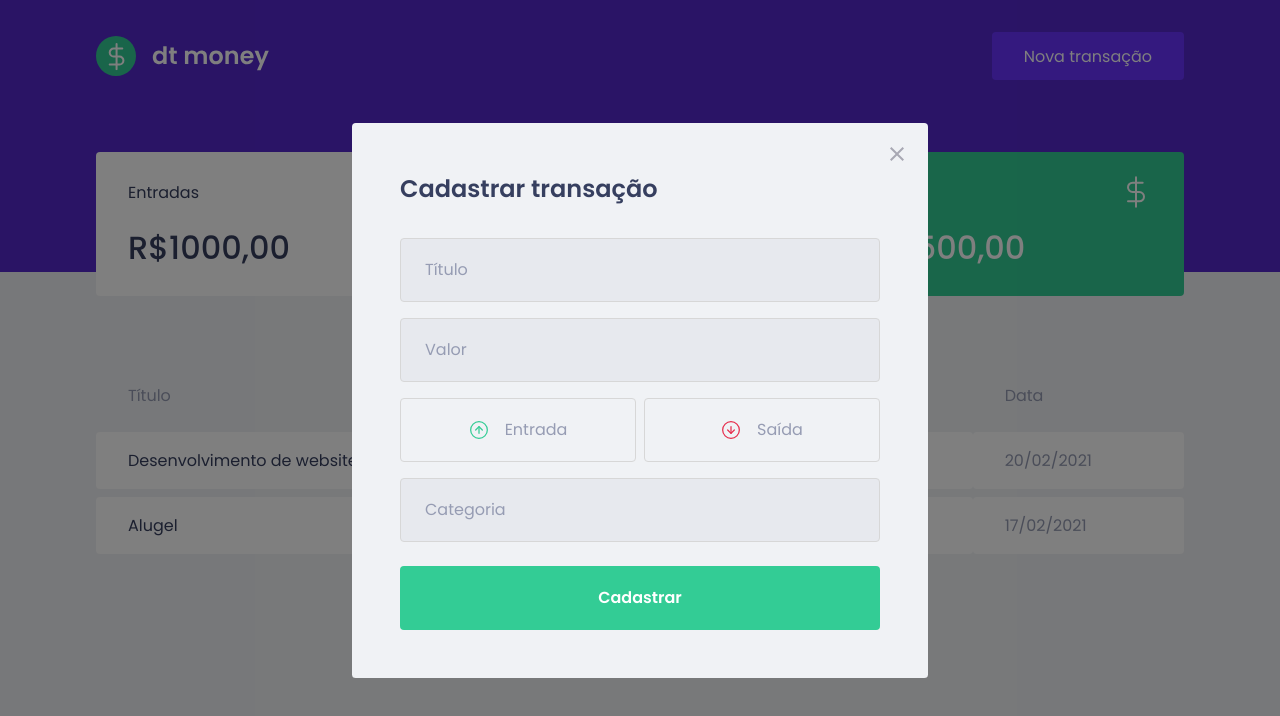
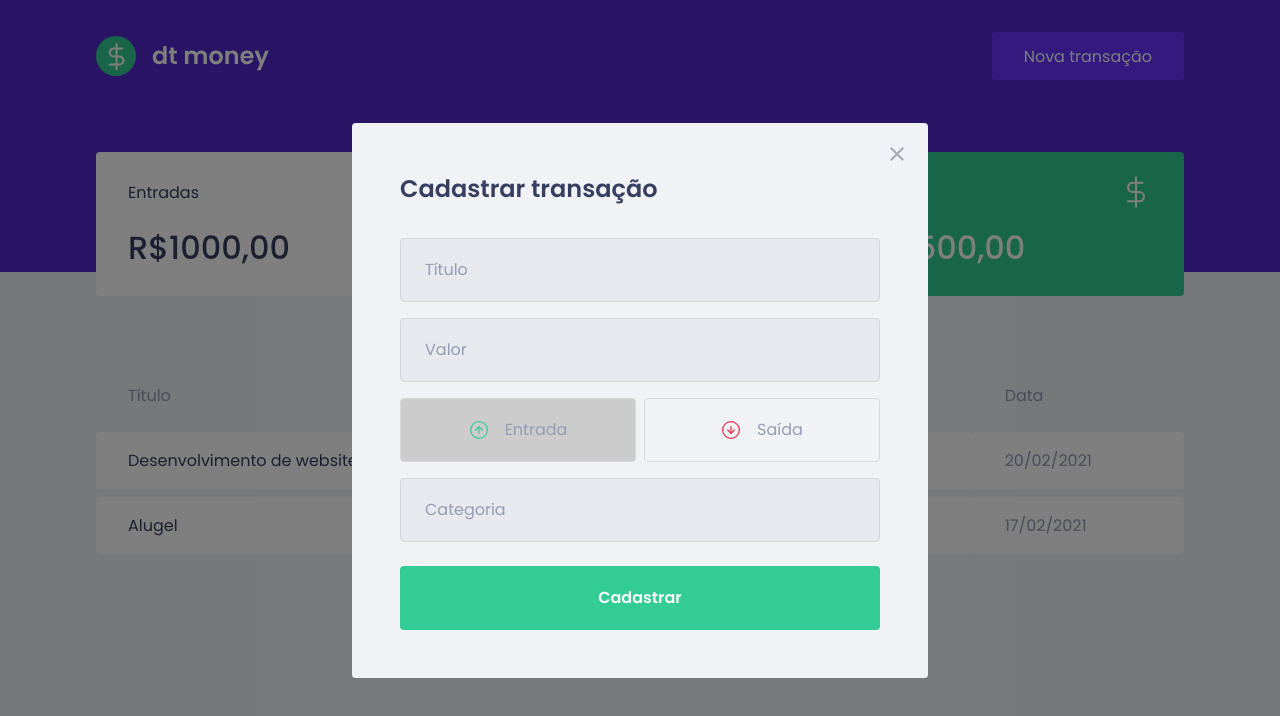
Before and after one commit to Lego4m/Ignite-ReactJS, a React (Create React App) app in the folder 02-dtmoney/: page / in a window 1280 px wide. Both pictures are taken after a click on the button "Nova transação". Shown: the top 716 px of the page. Built offline with nearby package versions, Linux system fonts and the light colour scheme; no server answers; what miragejs would draw is missing.

Commit message:
02 - Funcionamento dos Botões

```diff
--- a/02-dtmoney/src/components/NewTransactionModal/index.tsx
+++ b/02-dtmoney/src/components/NewTransactionModal/index.tsx
@@ -1,10 +1,11 @@
+import { useState } from 'react';
 import Modal from 'react-modal';
 
 import closeImg from '../../assets/close.svg';
 import incomeImg from '../../assets/income.svg';
 import outcomeImg from '../../assets/outcome.svg';
 
-import { Container, TransactionTypeContainer } from './styles';
+import { Container, TransactionTypeContainer, RadioBox } from './styles';
 
 interface NewTransactionModalProps {
   isOpen: boolean;
@@ -12,6 +13,8 @@ interface NewTransactionModalProps {
 }
 
 export function NewTransactionModal({ isOpen, onRequestClose }: NewTransactionModalProps) {
+  const [type, setType] = useState('deposit');
+
   return (
     <Modal
       isOpen={isOpen}
@@ -41,21 +44,23 @@ export function NewTransactionModal({ isOpen, onRequestClose }: NewTransactionMo
         />
 
         <TransactionTypeContainer>
-          <button
+          <RadioBox
             type="button"
-
+            onClick={() => setType('deposit')}
+            isActive={type === 'deposit'}
           >
             <img src={incomeImg} alt="Entrada" />
             <span>Entrada</span>
-          </button>
+          </RadioBox>
 
-          <button
+          <RadioBox
             type="button"
-
+            onClick={() => setType('withdraw')}
+            isActive={type === 'withdraw'}
           >
             <img src={outcomeImg} alt="Saída" />
             <span>Saída</span>
-          </button>
+          </RadioBox>
         </TransactionTypeContainer>
 
         <input
--- a/02-dtmoney/src/components/NewTransactionModal/styles.ts
+++ b/02-dtmoney/src/components/NewTransactionModal/styles.ts
@@ -54,13 +54,18 @@ export const TransactionTypeContainer = styled.div`
   display: grid;
   grid-template-columns: 1fr 1fr;
   gap: 0.5rem;
+`;
 
-  button {
+interface RadioBoxProps {
+  isActive: boolean;
+}
+
+export const RadioBox = styled.button<RadioBoxProps>`
   height: 4rem;
   border: 1px solid #d7d7d7;
   border-radius: 0.25rem;
 
-    background: transparent;
+  background: ${(props) => props.isActive ? '#ccc' : 'transparent'};
 
   display: flex;
   align-items: center;
@@ -83,5 +88,4 @@ export const TransactionTypeContainer = styled.div`
     font-size: 1rem;
     color: var(--text-body);
   }
-  }
 `;
```
Lines whose indentation alone changed are shown as unchanged.
